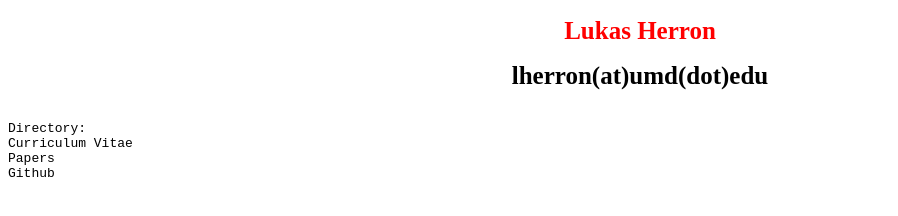
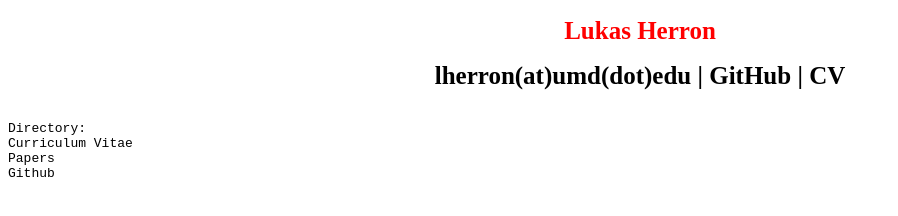
Before and after one commit to lherron2/website, a plain HTML site: page index.html in a window 1280 px wide. Shown: the whole page, without its empty margins (0-898 px from the left). Drawn offline with Linux system fonts and the light colour scheme.

Commit message:
added header

```diff
--- a/index.html
+++ b/index.html
@@ -3,7 +3,7 @@
 <body>
 
         <h1 style="text-align:center;color:red;font-size:25px">Lukas Herron</h1>
-        <h1 style="text-align:center;font-size:25px">lherron(at)umd(dot)edu</h1>
+        <h1 style="text-align:center;font-size:25px">lherron(at)umd(dot)edu | GitHub | CV </h1>
 
 
 <pre>
```
